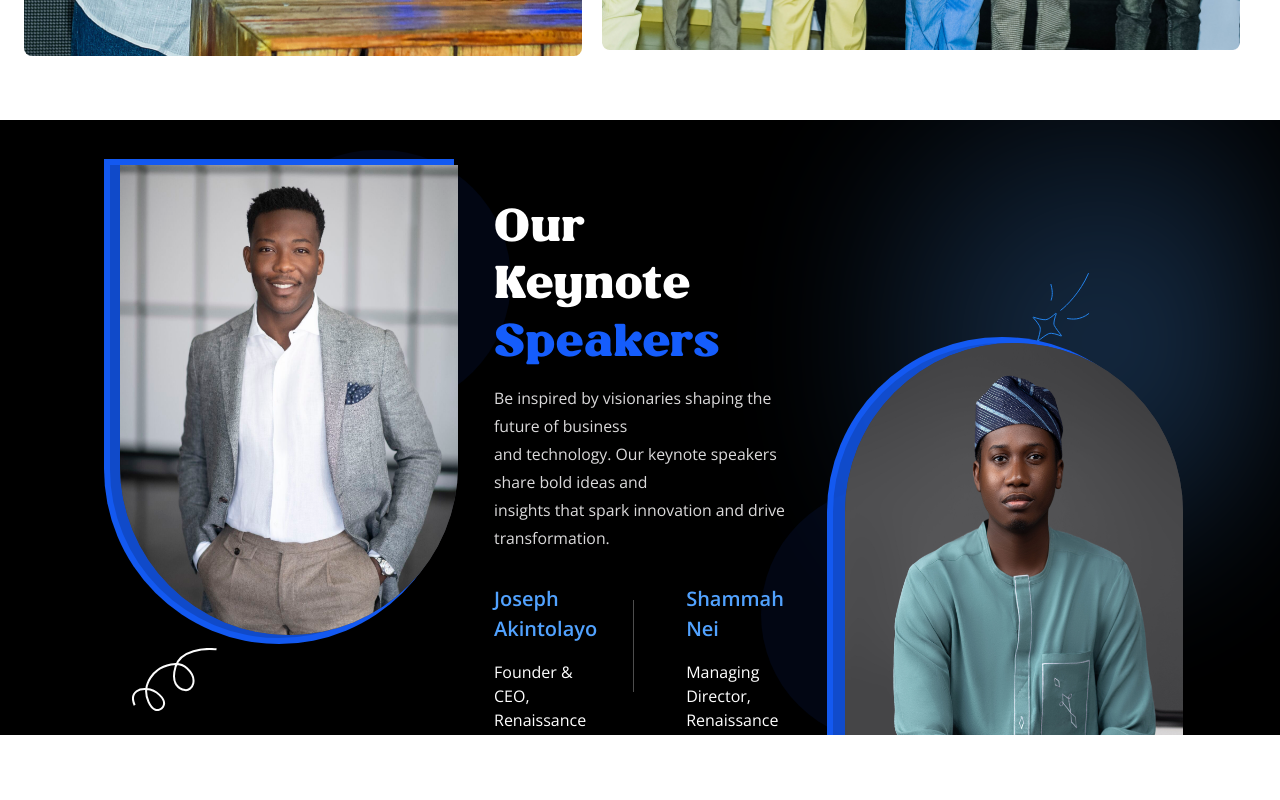
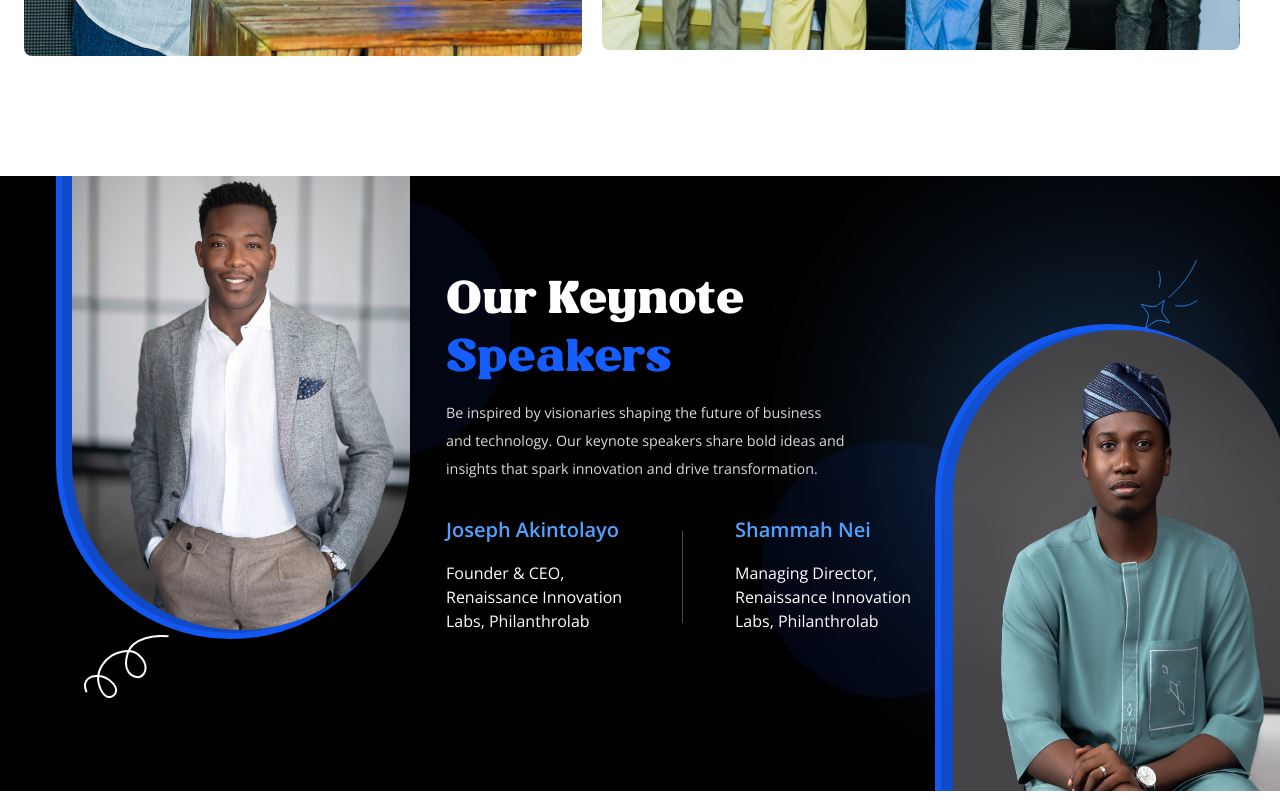
Before and after one commit to DavidAroh/RIL-event-page, a Next.js app: page /previous-event in a window 1280 px wide. Shown: the part 5160-5960 px from the top of the page. Built offline with nearby package versions, Linux system fonts and the light colour scheme.

Commit message:
ui fixes again

```diff
--- a/app/pages/PreviousEvent.tsx
+++ b/app/pages/PreviousEvent.tsx
@@ -282,11 +282,11 @@ export default function PreviousEvent() {
         )}
       </section>
 
-      <section className="mx-auto max-w-full px-6 mt-16 bg-black h-[615px] overflow-hidden">
-        <div className="relative text-white p-20">
+      <section className="mx-auto max-w-full px-6 mt-30 bg-black h-[615px] overflow-hidden">
+        <div className="relative text-white p-8">
           <div className="grid grid-cols-1 md:grid-cols-[1fr_1.15fr_1fr] items-center gap-10">
-            <div className="relative">
-              <div className="rounded-b-full border-[6px] border-blue-600/80 relative bottom-25 bg-blue-600/80 w-[350px] h-[485px] z-10">
+            <div className="relative top-9">
+              <div className="rounded-b-full border-[6px] border-blue-600/80 relative bottom-23 bg-blue-600/80 w-[350px] h-[485px] z-10">
                 <img
                   src="/joseph.jpg"
                   alt="Joseph Akintolayo"
@@ -304,9 +304,9 @@ export default function PreviousEvent() {
                 Our Keynote <br />{" "}
                 <span className="text-blue-600">Speakers</span>
               </p>
-              <p className="mt-3 text-[15.8px] text-[#DBDADB] leading-7">
-                Be inspired by visionaries shaping the future of business <br />{" "}
-                and technology. Our keynote speakers share bold ideas and <br />{" "}
+              <p className="mt-3 text-[14.3px] text-[#DBDADB] leading-7">
+                Be inspired by visionaries shaping the future of business <br />
+                and technology. Our keynote speakers share bold ideas and <br />
                 insights that spark innovation and drive transformation.
               </p>
               <div className="mt-8 grid grid-cols-1 md:grid-cols-[1fr_auto_1fr] items-start gap-11">
@@ -314,9 +314,8 @@ export default function PreviousEvent() {
                   <div className="text-blue-400 font-semibold text-[20px]">
                     Joseph Akintolayo
                   </div>
-                  <div className="mt-4 text-[16px] leading-6">
-                    Founder & CEO,
-                    <br />
+                  <div className="mt-4 text-[16px] leading-6 w-50">
+                    Founder & CEO, <br />
                     Renaissance Innovation Labs, Philanthrolab
                   </div>
                 </div>
@@ -328,16 +327,15 @@ export default function PreviousEvent() {
                   <div className="text-blue-400 font-semibold text-[20px]">
                     Shammah Nei
                   </div>
-                  <div className="mt-4 text-[16px] leading-6">
-                    Managing Director,
-                    <br />
+                  <div className="mt-4 text-[16px] leading-6 w-50">
+                    Managing Director,<br />
                     Renaissance Innovation Labs, Philanthrolab
                   </div>
                 </div>
               </div>
             </div>
 
-            <div className="relative">
+            <div className="relative right-10 top-9">
               <div className="rounded-t-full border-[6px] border-blue-600/80 relative top-20 bg-blue-600/80 w-[350px] h-[490px] z-10">
                 <img
                   src="/shammah.jpg"
```
